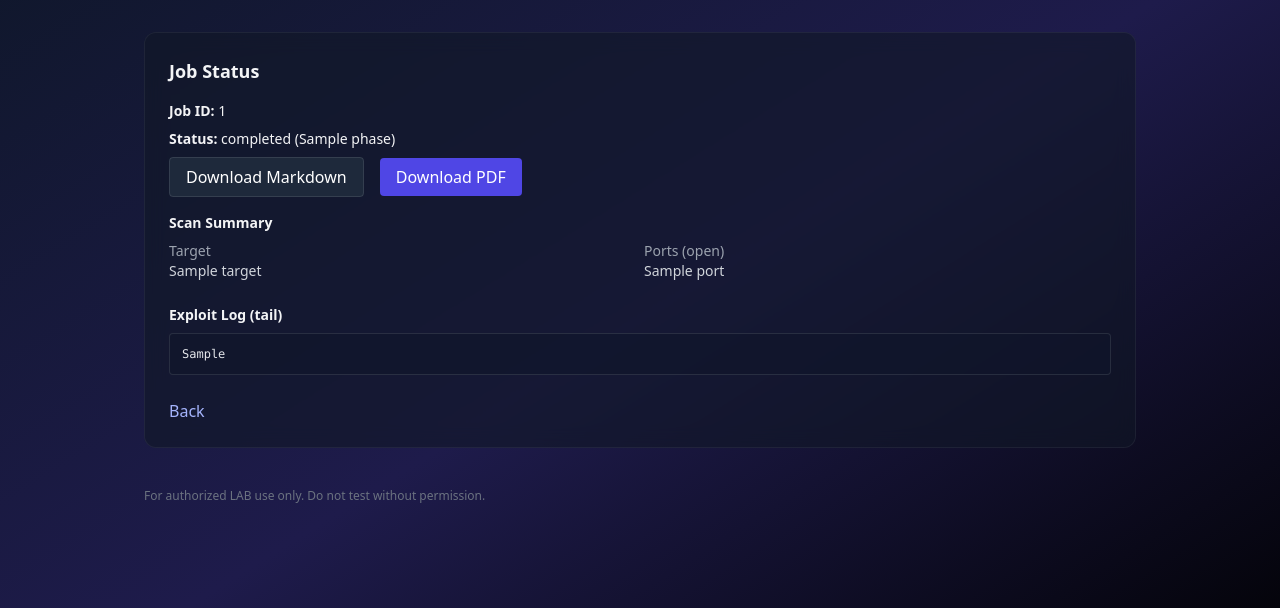
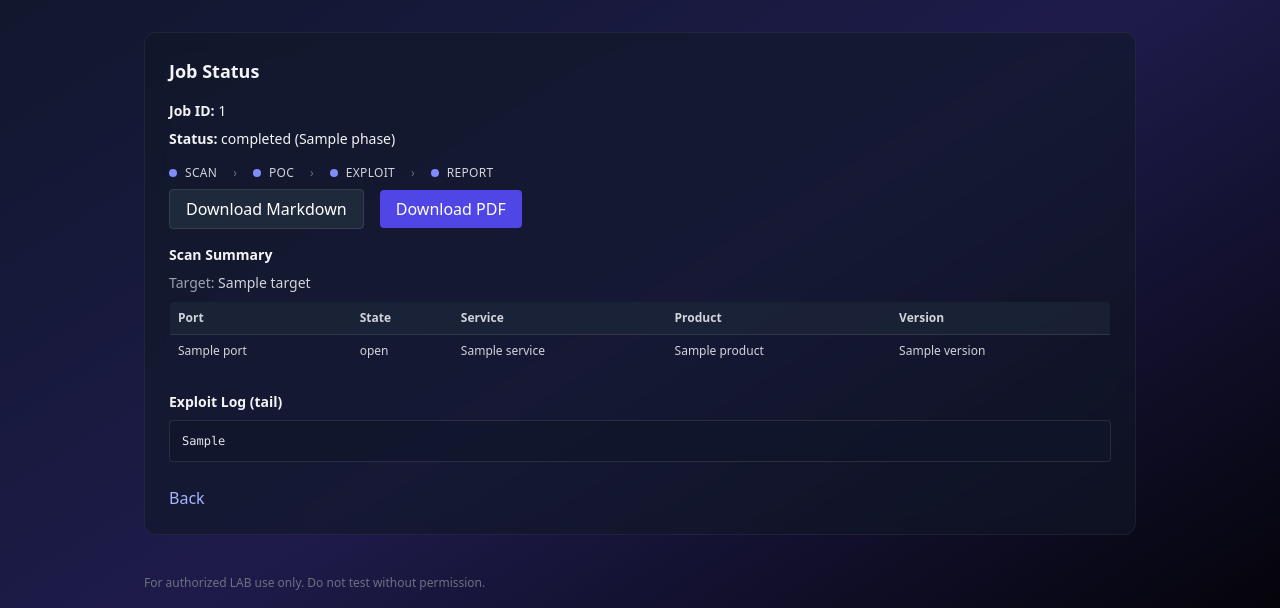
Before and after one commit to d01ki/BreachPilot, a Flask app: template templates/status.html in a window 1280 px wide. Shown: the part 76-684 px from the top of the page. Run offline with Flask 3, Linux system fonts and the light colour scheme; the template is opened without the code that fills it: most values are stand-ins (such as "Sample title", 1, 10 or a date in 2020); some libraries are stand-ins or nearby versions.

Commit message:
feat(ui+jobs): step indicator, scan table; validate target; persist job meta to reports/<job_id>/meta.json

```diff
--- a/app.py
+++ b/app.py
@@ -1,8 +1,10 @@
-from flask import Flask, render_template, request, redirect, url_for, send_file, jsonify
+from flask import Flask, render_template, request, redirect, url_for, send_file, jsonify, flash
 from pathlib import Path
 import threading
 import uuid
 import os
+import re
+import json as _json
 
 from src.agents.scan_agent import run_scan
 from src.agents.poc_agent import fetch_poc
@@ -12,31 +14,40 @@ from src.utils.config import load_config, save_config
 
 
 app = Flask(__name__, template_folder="templates", static_folder="static")
+app.secret_key = os.getenv("FLASK_SECRET_KEY", "bp-dev-secret")
 
 jobs = {}
 
 
+def _persist_meta(job_id: str, meta: dict):
+    job_dir = Path("reports") / job_id
+    job_dir.mkdir(parents=True, exist_ok=True)
+    (job_dir / "meta.json").write_text(_json.dumps(meta, indent=2))
+
+
 def run_job(job_id: str, target: str, use_authorize: bool):
     try:
-        work_dir = Path("reports")
-        work_dir.mkdir(exist_ok=True)
+        work_dir = Path("reports") / job_id
+        work_dir.mkdir(parents=True, exist_ok=True)
         artifacts = {}
 
         # Phase: Scan
         jobs[job_id] = {"status": "running", "phase": "scan"}
+        _persist_meta(job_id, jobs[job_id])
         scan_json = run_scan(target, work_dir)
         artifacts["scan_json"] = str(scan_json)
         try:
-            import json as _json
             jobs[job_id]["scan"] = _json.loads(Path(scan_json).read_text())
         except Exception:
             jobs[job_id]["scan"] = {"target": target}
+        _persist_meta(job_id, jobs[job_id])
 
         # Phase: PoC Retrieval
         jobs[job_id]["phase"] = "poc"
         poc_info = fetch_poc(scan_json, work_dir)
         artifacts["poc"] = poc_info
         jobs[job_id]["poc"] = poc_info
+        _persist_meta(job_id, jobs[job_id])
 
         # Phase: Exploit
         jobs[job_id]["phase"] = "exploit"
@@ -46,6 +57,7 @@ def run_job(job_id: str, target: str, use_authorize: bool):
             jobs[job_id]["exploit_log_tail"] = Path(exploit_log).read_text()[-800:]
         except Exception:
             jobs[job_id]["exploit_log_tail"] = ""
+        _persist_meta(job_id, jobs[job_id])
 
         # Phase: Report
         jobs[job_id]["phase"] = "report"
@@ -56,8 +68,10 @@ def run_job(job_id: str, target: str, use_authorize: bool):
             "report_pdf": str(report_pdf),
             "artifacts": artifacts
         })
+        _persist_meta(job_id, jobs[job_id])
     except Exception as e:
         jobs[job_id] = {"status": "failed", "error": str(e)}
+        _persist_meta(job_id, jobs[job_id])
 
 
 @app.get("/")
@@ -70,6 +84,12 @@ def index():
 def start():
     target = request.form.get("target", "").strip()
     authorize = request.form.get("authorize", "off") == "on"
+    # Basic target validation: IP or hostname (simple)
+    ip_pat = re.compile(r"^(\d{1,3}\.){3}\d{1,3}$")
+    host_pat = re.compile(r"^[A-Za-z0-9.-]{1,253}$")
+    if not (ip_pat.match(target) or host_pat.match(target)):
+        flash("Invalid target format. Please enter a valid IP or hostname.", "error")
+        return redirect(url_for("index"))
     job_id = str(uuid.uuid4())
     jobs[job_id] = {"status": "running"}
     t = threading.Thread(target=run_job, args=(job_id, target, authorize), daemon=True)
@@ -97,6 +117,15 @@ def save_settings():
 def status(job_id: str):
     job = jobs.get(job_id)
     if not job:
+        # try load from meta.json
+        meta_path = Path("reports") / job_id / "meta.json"
+        if meta_path.exists():
+            try:
+                job = _json.loads(meta_path.read_text())
+                jobs[job_id] = job
+            except Exception:
+                job = None
+    if not job:
         return render_template("status.html", job_id=job_id, status="not_found")
     return render_template("status.html", job_id=job_id, status=job.get("status"), job=job)
 
--- a/templates/status.html
+++ b/templates/status.html
@@ -5,6 +5,18 @@
   <h2 class="text-lg font-semibold mb-4">Job Status</h2>
   <p class="mb-2 text-sm"><span class="font-semibold">Job ID:</span> {{ job_id }}</p>
   <p class="mb-4 text-sm"><span class="font-semibold">Status:</span> {{ status }}{% if job and job.phase %} ({{ job.phase }}){% endif %}</p>
+
+  <ol class="flex items-center text-xs text-gray-300 gap-2 mb-4">
+    {% set steps = ['scan','poc','exploit','report'] %}
+    {% for s in steps %}
+      {% set done = job and (job.status=='completed' or (job.phase and steps.index(s) <= steps.index(job.phase))) %}
+      <li class="flex items-center gap-2">
+        <span class="h-2 w-2 rounded-full {{ 'bg-indigo-400' if done else 'bg-gray-600' }}"></span>
+        <span class="uppercase tracking-wide">{{ s }}</span>
+        {% if not loop.last %}<span class="mx-2 text-gray-500">›</span>{% endif %}
+      </li>
+    {% endfor %}
+  </ol>
 
   {% if job and job.status == 'completed' %}
     <div class="space-x-3">
@@ -20,21 +32,30 @@
   {% if job and job.scan %}
     <div class="mt-6">
       <h3 class="text-sm font-semibold mb-2">Scan Summary</h3>
-      <div class="grid grid-cols-2 gap-2 text-sm text-gray-300">
-        <div>
-          <div class="text-gray-400">Target</div>
-          <div>{{ job.scan.target }}</div>
-        </div>
-        <div>
-          <div class="text-gray-400">Ports (open)</div>
-          <div>
-            {% set open_ports = [] %}
+      <div class="text-sm text-gray-300">
+        <div class="mb-2"><span class="text-gray-400">Target:</span> {{ job.scan.target }}</div>
+        <table class="w-full text-left text-xs border border-white/10 rounded overflow-hidden">
+          <thead class="bg-slate-800/60">
+            <tr>
+              <th class="p-2">Port</th>
+              <th class="p-2">State</th>
+              <th class="p-2">Service</th>
+              <th class="p-2">Product</th>
+              <th class="p-2">Version</th>
+            </tr>
+          </thead>
+          <tbody>
             {% for p in job.scan.ports %}
-              {% if p.state == 'open' %}{% set _ = open_ports.append(p.port) %}{% endif %}
+            <tr class="border-t border-white/10">
+              <td class="p-2">{{ p.port }}</td>
+              <td class="p-2">{{ p.state }}</td>
+              <td class="p-2">{{ p.service or '' }}</td>
+              <td class="p-2">{{ p.product or '' }}</td>
+              <td class="p-2">{{ p.version or '' }}</td>
+            </tr>
             {% endfor %}
-            {{ open_ports|join(', ') if open_ports else 'none' }}
-          </div>
-        </div>
+          </tbody>
+        </table>
       </div>
       {% if job.scan.inferences and job.scan.inferences.possible_domain_controller %}
         <div class="mt-2 text-xs text-indigo-300">Inference: Possible Domain Controller</div>
```
